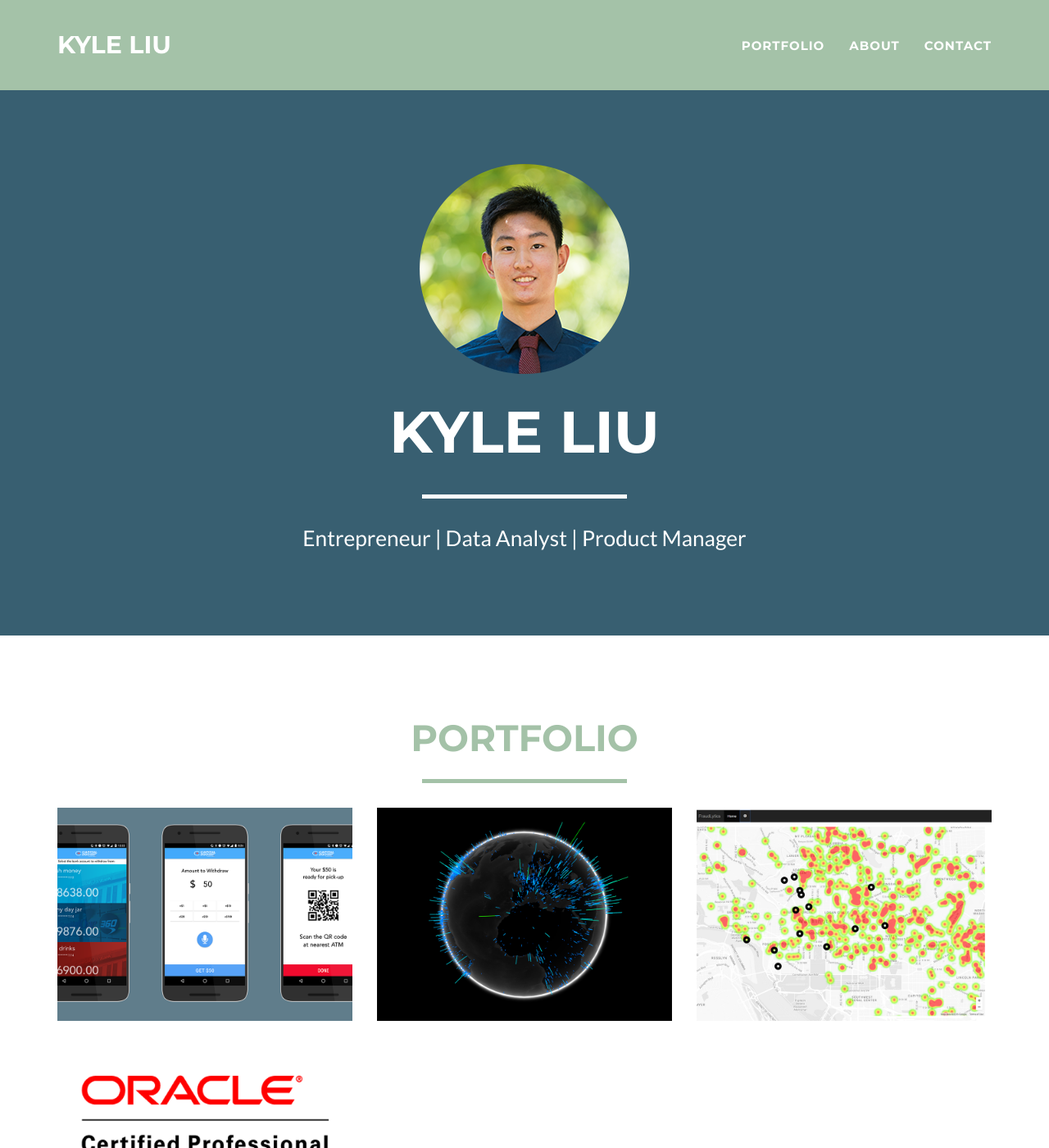
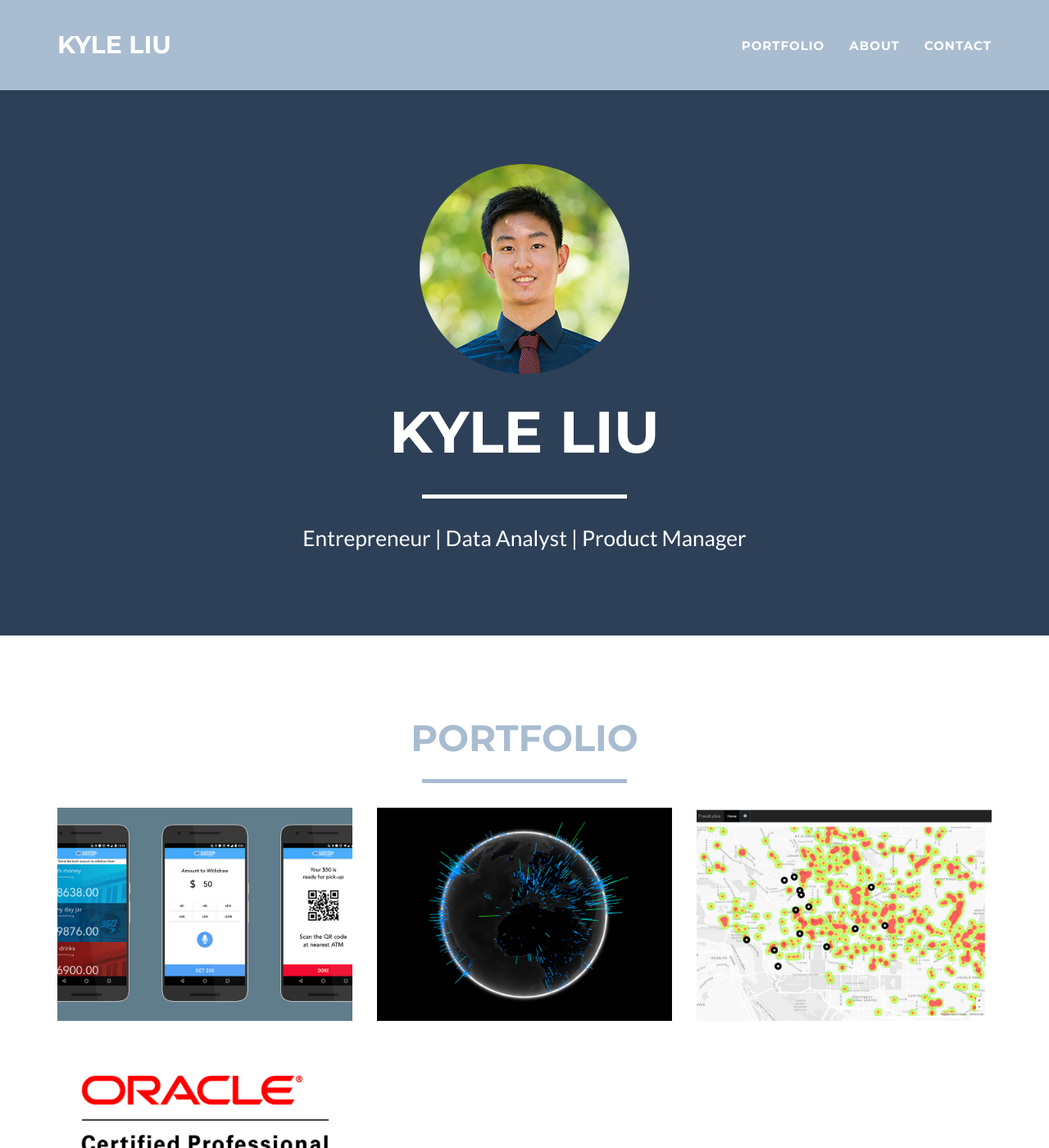
Before and after one commit to kylefirst/kylefirst.github.io, a Jekyll site: the page built from index.html, in a window 1280 px wide and 1400 px high. Shown: the whole window at 82% size. Built offline with Jekyll 4.4.1, drawn with Linux system fonts in a browser that asks for light colours.

Commit message:
updated color scheme

```diff
--- a/_config.yml
+++ b/_config.yml
@@ -24,10 +24,10 @@ disqus_shortname: myshortname
 
 # Color settings (hex-codes without the leading hash-tag)
 color:
-  primary: 385F71 #80B3FF
-  primary-rgb: "56,95,113" #"128,179,255"
-  secondary: A4C2A8 #FD6E8A
-  secondary-dark: 385F71 #A2122F
+  primary: 2E4057 #80B3FF
+  primary-rgb: "46,64,87" #"128,179,255"
+  secondary: A9BCD0 #FD6E8A
+  secondary-dark: 2E4057 #A2122F
 
 # Footer settings
 footer:
```
